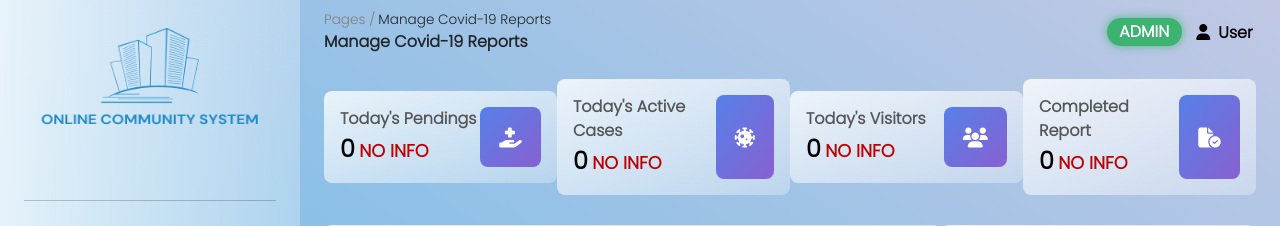
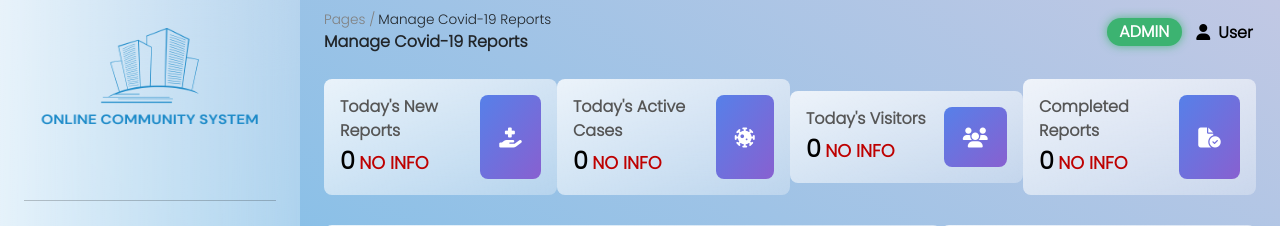
Before and after one commit to mekukun/OC-Team1, a PHP site: page /admin/managecovreport.php in a window 1280 px wide. Shown: the top 226 px of the page. Run offline with PHP 8.4, Linux system fonts and the light colour scheme; the visitor is signed in with stand-in values (Sample User, id 1); data that the repository does not hold is empty; some libraries are stand-ins or nearby versions.

Commit message:
Fix typo

```diff
--- a/admin/managecovreport.php
+++ b/admin/managecovreport.php
@@ -133,7 +133,7 @@ function getactivityinfo($activity)
         <div class="statsboard">
           <div class="stats glasscard">
             <div class="statsbody">
-              <span>Today's Pendings</span>
+              <span>Today's New Reports</span>
               <div>
                 <span><?php
                       $todaydate = date("Y-m-d");
@@ -265,7 +265,7 @@ function getactivityinfo($activity)
           </div>
           <div class="stats glasscard">
             <div class="statsbody">
-              <span>Completed Report</span>
+              <span>Completed Reports</span>
               <div>
                 <span><?php
                       $stmtComReport = $connection->prepare("SELECT * FROM cov_report WHERE ReportStatus = 'Completed' AND LastActivityDate = ?");
```
